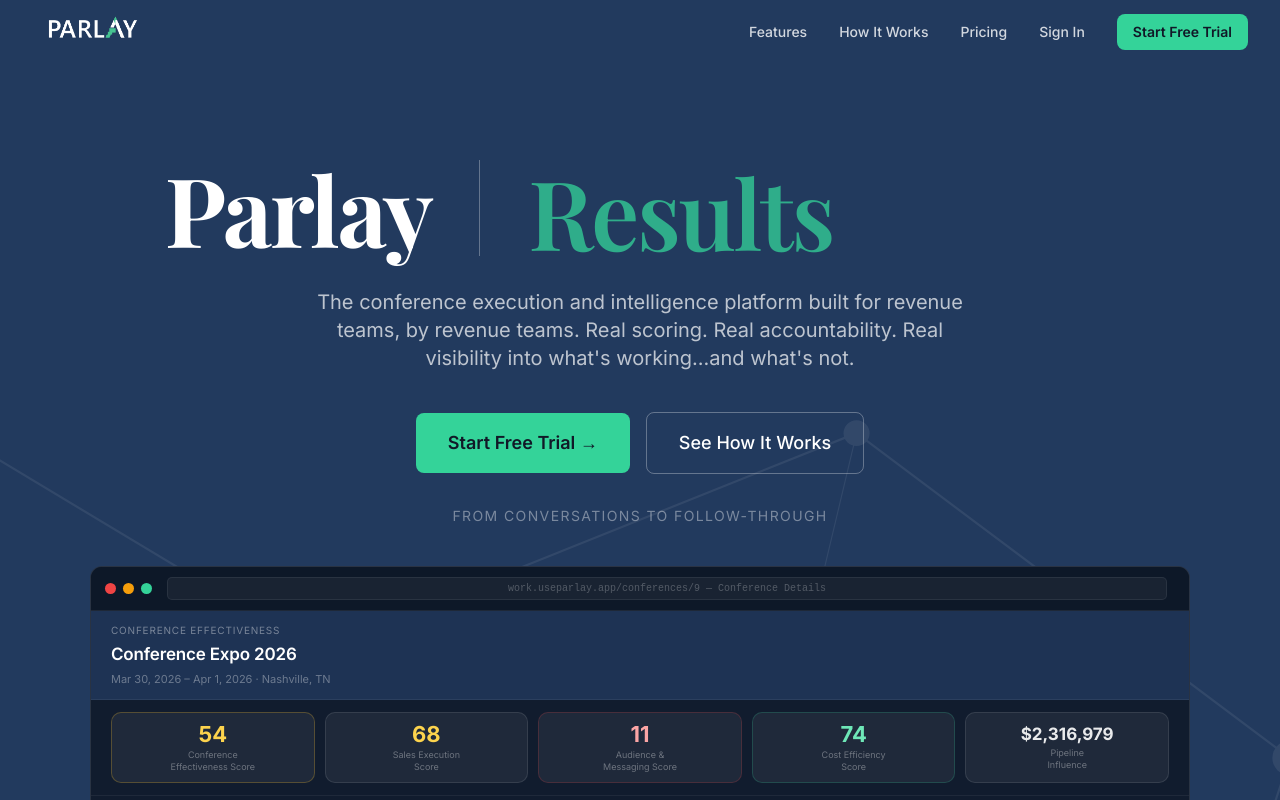
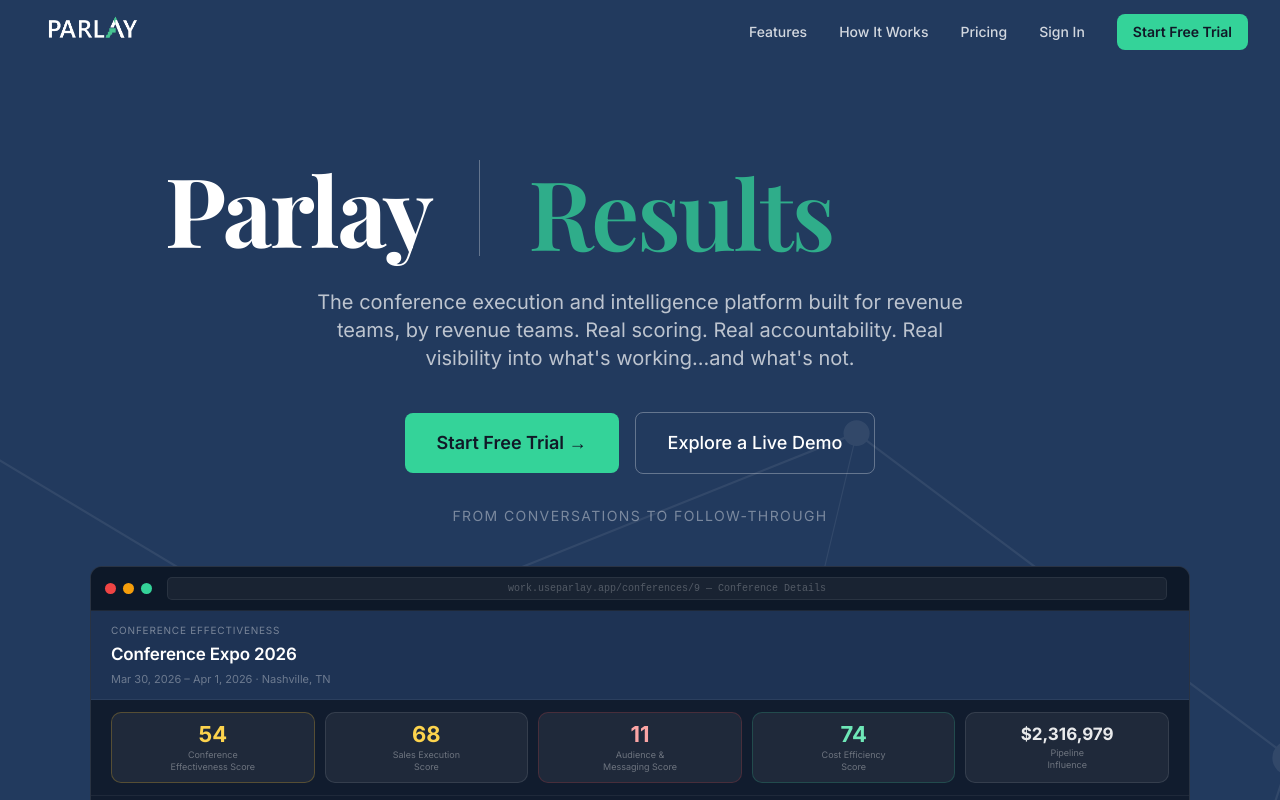
Before and after one commit to kmwinn21-beep/parlay-website, a Next.js app: page / in a window 1280 px wide. Shown: the top 800 px of the page. Built offline with nearby package versions, Linux system fonts and the light colour scheme; a web font is replaced by a local one.

Commit message:
Changed how it works button

```diff
--- a/components/Hero.tsx
+++ b/components/Hero.tsx
@@ -89,7 +89,7 @@
               href="#how-it-works"
               className="w-full sm:w-auto font-inter font-medium text-lg px-8 py-4 rounded-lg border border-white/30 text-white hover:border-white/60 hover:bg-white/10 transition-colors duration-200"
             >
-              See How It Works
+              Explore a Live Demo
             </a>
           </div>
 
```
